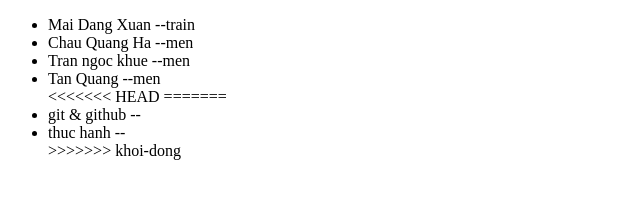
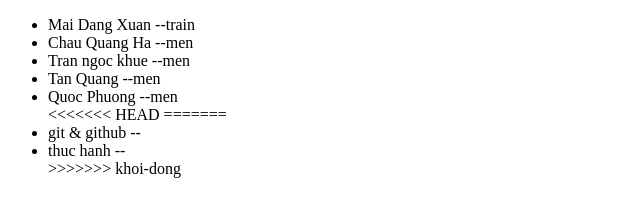
Before and after one commit to phuongdtht/Git-training, a plain HTML site: page index.html in a window 1280 px wide. Shown: the whole page, without its empty margins (0-640 px from the left). Drawn offline with Linux system fonts and the light colour scheme.

Commit message:
Update index.html
Them file index.html

```diff
--- a/index.html
+++ b/index.html
@@ -11,6 +11,7 @@
     <li>Chau Quang Ha   --men</li>
     <li>Tran ngoc khue  --men</li>
     <li>Tan Quang       --men</li>
+    <li>Quoc Phuong      --men</li>
 <<<<<<< HEAD
 =======
     <li>git & github    --</li>
```
